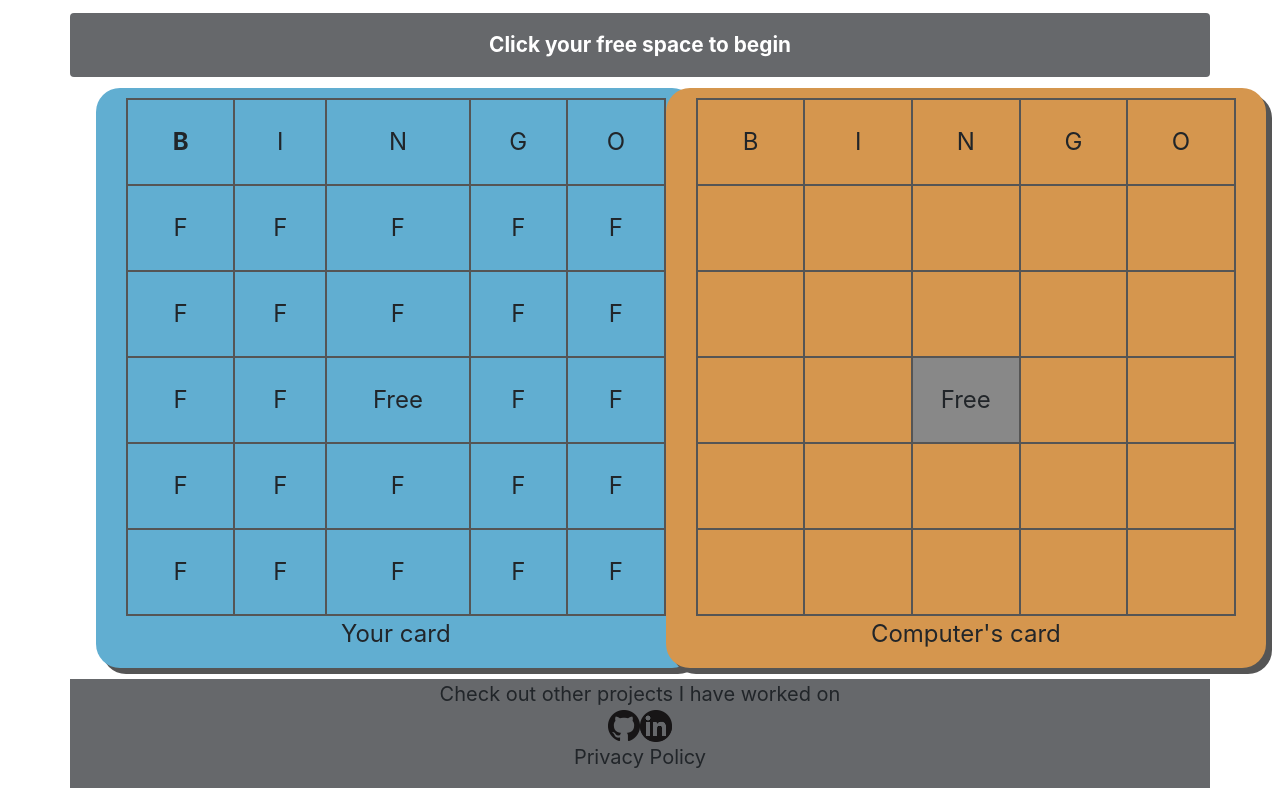
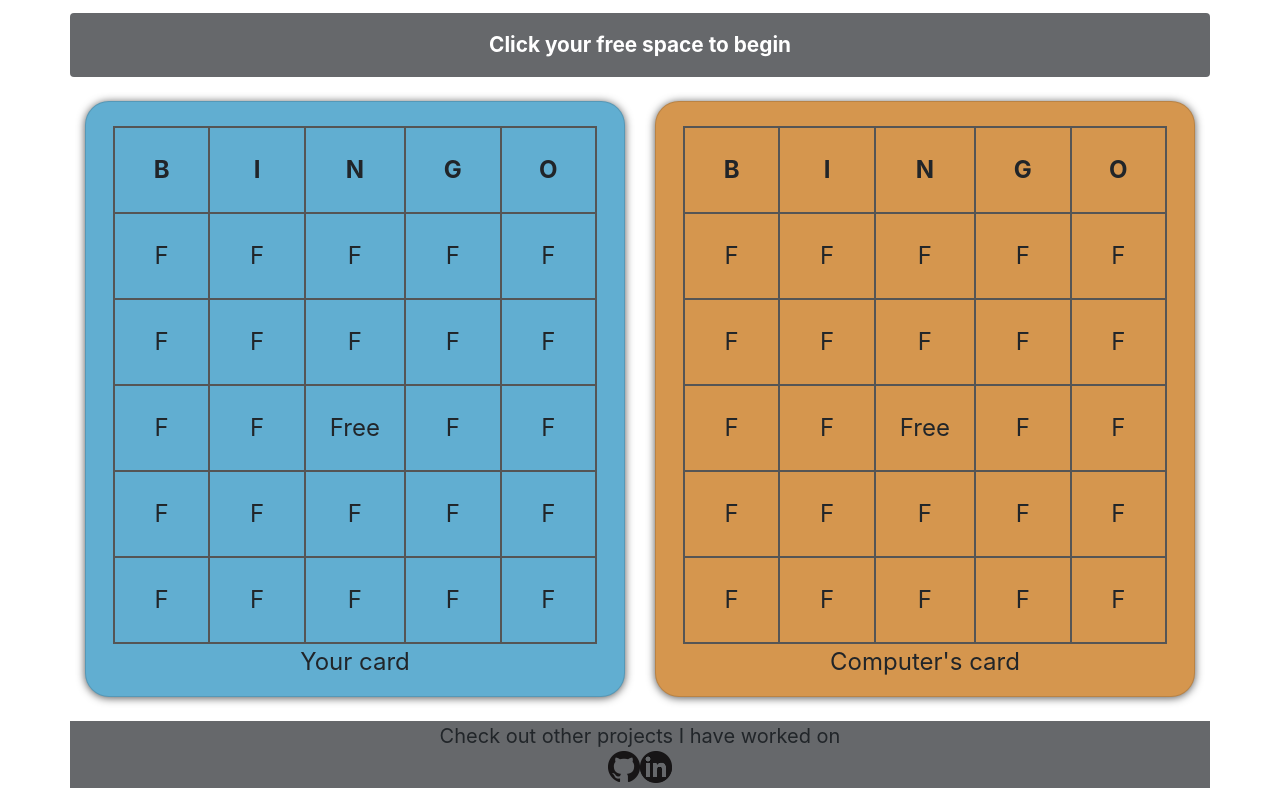
Before and after one commit to Domenick97/Bingo, an Angular app: page /bingo in a window 1280 px wide. Shown: the top 788 px of the page. Built offline with nearby package versions, Linux system fonts and the light colour scheme.

Commit message:
Updated styling and dynamic cards
Updated user profile#

```diff
--- a/src/app/app.component.css
+++ b/src/app/app.component.css
@@ -0,0 +1,4 @@
+body {
+  background-color: #111;
+  font: 15px/1.5 arial;
+}
--- a/src/app/bingo/bingo.component.css
+++ b/src/app/bingo/bingo.component.css
@@ -40,43 +40,24 @@ td {
   font-size: 1em;
 }
 
-#cards {
+.card {
   width: 100%;
-  padding: 1% 0 2% 0;
-  margin: auto;
-  font-family: arial;
+  padding: 1em 0 0 0;
+  margin: 1em 0 1em 0;
+  display: inline-block;
+  border-radius: 1em 1em 1em 1em;
+  box-shadow: 0px 1px  8px #555555;
   text-align: center;
-
+  vertical-align: middle;
+  font-size: 1.5em;
 }
 
 #userCard {
-  display: inline-block;
-  width: 600px;
-  padding-top: 2%;
-  margin: 2%;
   background-color: #61aed1;
-  /*
-    background-color: #ddf69f;*/
-  /*float:left;*/
-  text-align: center;
-  vertical-align: middle;
-  font-size: 1.5em;
-  border-radius: 1em 1em 1em 1em;
-  box-shadow: .25em .25em #555555;
 }
 
 #oppCard {
-  display: inline-block;
-  width: 600px;
-  padding-top: 2%;
-  margin: 2%;
-  text-align: center;
-  vertical-align: middle;
-  font-size: 1.5em;
   background-color: #d5964e;
-  /*background-color: #ffaa88;*/
-  border-radius: 1em 1em 1em 1em;
-  box-shadow: .25em .25em #555555;
 }
 
 #ofreeSpace{
--- a/src/app/bingo/bingo.component.html
+++ b/src/app/bingo/bingo.component.html
@@ -7,29 +7,17 @@
 <section class="container">
   <div class="row justify-content-md-center">
     <div class="col-md-6">
-      <div id="userCard">
-        <table id="taber">
+      <div id="userCard" class="card">
+        <table>
           <tr>
             <th>B</th>
-            <td class="tableHeader">I</td>
-            <td class="tableHeader">N</td>
-            <td class="tableHeader">G</td>
-            <td class="tableHeader">O</td>
+            <th>I</th>
+            <th>N</th>
+            <th>G</th>
+            <th>O</th>
           </tr>
-          <tr>
-            <td *ngFor="let cell of userCard.cells[0]" class="cell">{{cell.value}}</td>
-          </tr>
-          <tr>
-            <td *ngFor="let cell of userCard.cells[1]" class="cell">{{cell.value}}</td>
-          </tr>
-          <tr>
-            <td *ngFor="let cell of userCard.cells[2]" class="cell">{{cell.value}}</td>
-          </tr>
-          <tr>
-            <td *ngFor="let cell of userCard.cells[3]" class="cell">{{cell.value}}</td>
-          </tr>
-          <tr>
-            <td *ngFor="let cell of userCard.cells[4]" class="cell">{{cell.value}}</td>
+          <tr *ngFor="let cardRow of userCard.cells">
+            <td *ngFor="let cell of cardRow" class="cell">{{cell.value}}</td>
           </tr>
         </table>
         <p>Your card</p>
@@ -37,49 +25,17 @@
     </div>
 
     <div class="col-md-6">
-      <div id="oppCard">
+      <div id="oppCard" class="card">
         <table>
           <tr>
-            <td width=20% class="tableHeader">B</td>
-            <td width=20% class="tableHeader">I</td>
-            <td width=20% class="tableHeader">N</td>
-            <td width=20% class="tableHeader">G</td>
-            <td width=20% class="tableHeader">O</td>
+            <th>B</th>
+            <th>I</th>
+            <th>N</th>
+            <th>G</th>
+            <th>O</th>
           </tr>
-          <tr>
-            <td class="cell" id="ocell1">&nbsp;</td>
-            <td class="cell" id="ocell2">&nbsp;</td>
-            <td class="cell" id="ocell3">&nbsp;</td>
-            <td class="cell" id="ocell4">&nbsp;</td>
-            <td class="cell" id="ocell5">&nbsp;</td>
-          </tr>
-          <tr>
-            <td class="cell" id="ocell6">&nbsp;</td>
-            <td class="cell" id="ocell7">&nbsp;</td>
-            <td class="cell" id="ocell8">&nbsp;</td>
-            <td class="cell" id="ocell9">&nbsp;</td>
-            <td class="cell" id="ocell10">&nbsp;</td>
-          </tr>
-          <tr>
-            <td class="cell" id="ocell11">&nbsp;</td>
-            <td class="cell" id="ocell12">&nbsp;</td>
-            <td class="cell" id="ofreeSpace">Free</td>
-            <td class="cell" id="ocell14">&nbsp;</td>
-            <td class="cell" id="ocell15">&nbsp;</td>
-          </tr>
-          <tr>
-            <td class="cell" id="ocell16">&nbsp;</td>
-            <td class="cell" id="ocell17">&nbsp;</td>
-            <td class="cell" id="ocell18">&nbsp;</td>
-            <td class="cell" id="ocell19">&nbsp;</td>
-            <td class="cell" id="ocell20">&nbsp;</td>
-          </tr>
-          <tr>
-            <td class="cell" id="ocell21">&nbsp;</td>
-            <td class="cell" id="ocell22">&nbsp;</td>
-            <td class="cell" id="ocell23">&nbsp;</td>
-            <td class="cell" id="ocell24">&nbsp;</td>
-            <td class="cell" id="ocell25">&nbsp;</td>
+          <tr *ngFor="let cardRow of computerCard.cells">
+          <td *ngFor="let cell of cardRow" class="cell">{{cell.value}}</td>
           </tr>
         </table>
         <p>Computer's card</p>
--- a/src/index.html
+++ b/src/index.html
@@ -17,6 +17,9 @@
 
   <meta name="viewport" content="width=device-width, initial-scale=1">
   <link rel="icon" type="image/x-icon" href="favicon.ico">
+
+
+
 </head>
 <body>
   <app-root></app-root>
--- a/src/styles.css
+++ b/src/styles.css
@@ -1 +1,4 @@
-/* You can add global styles to this file, and also import other style files */
+body {
+  background-color: #111;
+  font: 15px/1.5 arial;
+}
```
Also changed, not shown: package.json (+14 -13 lines), 1 other file (tests, documents, lock files or other folders).
